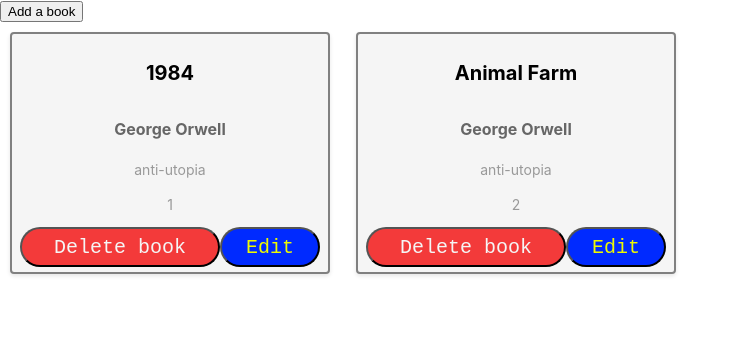
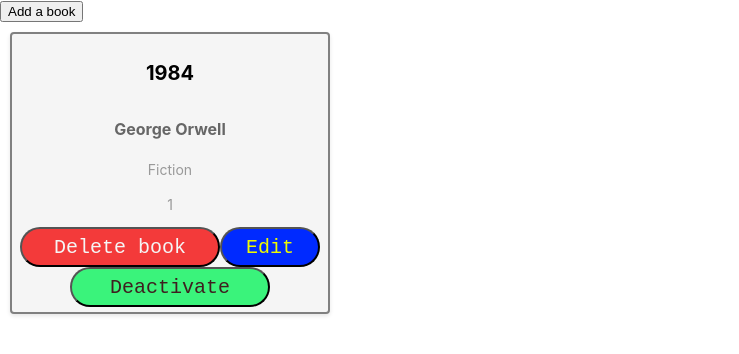
Before and after one commit to Kabadzh0b/Book-storage, a React (Create React App) app in the folder book-storage/: page / in a window 1280 px wide. Shown: the top 354 px of the page, without its empty margins (0-739 px from the left). Built offline with nearby package versions, Linux system fonts and the light colour scheme; data requests are answered from the project's data file; the HTML template or start-up script is replaced by a standard one.

Commit message:
db added, reworked a lot of stuff

```diff
--- a/book-storage/package.json
+++ b/book-storage/package.json
@@ -17,10 +17,12 @@
     "web-vitals": "^2.1.4"
   },
   "scripts": {
+    "dev": "concurrently \"npm run server\" \"npm start\"",
     "start": "react-scripts start",
     "build": "react-scripts build",
     "test": "react-scripts test",
-    "eject": "react-scripts eject"
+    "eject": "react-scripts eject",
+    "server": "json-server -w server/db.json -p 3001"
   },
   "eslintConfig": {
     "extends": [
--- /dev/null
+++ b/book-storage/server/db.json
@@ -0,0 +1,12 @@
+{
+  "booksStorage": [
+    {
+      "bookTitle": "1984",
+      "authorName": "George Orwell",
+      "category": "Fiction",
+      "ISBN": 1,
+      "activate": true,
+      "id": 1
+    }
+  ]
+}
--- a/book-storage/src/App.css
+++ b/book-storage/src/App.css
@@ -49,6 +49,7 @@
 }
 
 .delete-btn{
+    cursor: pointer;
     width: 200px;
     height: 40px;
     font-family: "Avignon Pro", monospace;
@@ -59,6 +60,7 @@
 }
 
 .edit-btn{
+    cursor: pointer;
     width: 100px;
     height: 40px;
     font-family: "Avignon Pro", monospace;
@@ -68,6 +70,30 @@
     color: #eefa01;
 }
 
-.incorrect{
-    border-color: red !important;
+.deactivate-btn{
+    cursor: pointer;
+    width: 200px;
+    height: 40px;
+    font-family: "Avignon Pro", monospace;
+    font-size: 20px;
+    background-color: rgb(58, 243, 123);
+    border-radius: 25px;
+    color: #3f1f1f;
 }
+
+.re-activate-btn{
+    cursor: pointer;
+    width: 200px;
+    height: 40px;
+    font-family: "Avignon Pro", monospace;
+    font-size: 20px;
+    background-color: rgb(236, 252, 17);
+    border-radius: 25px;
+    color: #ff9090;
+}
+
+.btns-container{
+    display: flex;
+    justify-content: center;
+    flex-wrap:wrap;
+}
--- a/book-storage/src/App.tsx
+++ b/book-storage/src/App.tsx
@@ -1,38 +1,40 @@
-import React, {useState} from 'react';
+import React, {useEffect, useState} from 'react';
 import './App.css';
 import {BookList} from "./components/BookList";
 import BookModal from "./components/BookModal/BookModal";
 import {Book} from "./types/Book";
 
+
 function App() {
-    const BaseBookList: Book[] = [{
-        bookTitle: "1984",
-        authorName: "George Orwell",
-        category: "anti-utopia",
-        ISBN: 1,
-    },
-        {
-            bookTitle: "Animal Farm",
-            authorName: "George Orwell",
-            category: "anti-utopia",
-            ISBN: 2,
-        }
-    ];
+
+    const updateList = () => {
+        const BookListURL = 'http://localhost:3001/booksStorage';
+        fetch(BookListURL)
+            .then(response => response.json())
+            .then(data =>
+                setBookList([...data])
+            )
+    }
+
+    useEffect(() => {
+        updateList();
+    }, [])
 
     const [modalActive, setModalActive] = useState(false);
-    const [bookList, setBookList] = useState(BaseBookList);
-    const [editBook, setEditBook] = useState<Book|null>(null);
-
-    const deleteBook = (ISBN: number):void => {
-        setBookList(bookList.filter(book => book.ISBN !== ISBN));
-    }
+    const [bookList, setBookList] = useState<Book[]>([]);
+    const [editBook, setEditBook] = useState<Book | null>(null);
 
     return (
         <div className="App">
-            <button onClick={() => setModalActive(true)}>Add a book</button>
-            <BookList bookList={bookList} deleteBook={deleteBook} setModalActive={setModalActive} setEditBook={setEditBook}></BookList>
+            <button onClick={() => {
+                setModalActive(true)
+            }}>Add a book
+            </button>
+            <BookList bookList={bookList} setModalActive={setModalActive}
+                      setEditBook={setEditBook} updateList={updateList}></BookList>
             <BookModal active={modalActive} setActive={setModalActive} bookList={bookList}
-                       setBookList={setBookList} editBook={editBook} setEditBook={setEditBook}></BookModal>
+                       setBookList={setBookList} editBook={editBook} setEditBook={setEditBook}
+                       updateList={updateList}></BookModal>
         </div>
     );
 }
--- a/book-storage/src/components/BookItem.tsx
+++ b/book-storage/src/components/BookItem.tsx
@@ -1,11 +1,29 @@
 import {Book} from "../types/Book";
 
-export const BookItem = ({book, deleteBook, setModalActive, setEditBook}: {
+export const BookItem = ({book, setModalActive, setEditBook, updateList}: {
     book: Book,
-    deleteBook: (ISBN: number) => void,
     setModalActive: (status: boolean) => void
-    setEditBook: (book:Book) => void
+    setEditBook: (book: Book) => void
+    updateList: () => void
 }) => {
+    const deleteBook = () => {
+        fetch(`http://localhost:3001/booksStorage/${book.id}`, {
+            method: 'DELETE',
+        })
+            .then(() => updateList());
+    }
+
+    const updateActivation = () => {
+        const updatedBook = {...book, activate: !book.activate}
+        fetch(`http://localhost:3001/booksStorage/${book.id}`, {
+            method: 'PUT',
+            headers: {
+                'Content-Type': 'application/json',
+            },
+            body: JSON.stringify(updatedBook),
+        })
+            .then(() => updateList())
+    }
 
     return (
         <div className="book-item-container">
@@ -13,13 +31,20 @@ export const BookItem = ({book, deleteBook, setModalActive, setEditBook}: {
             <h5 className="book-item-author">{book.authorName}</h5>
             <p className="book-item-category">{book.category}</p>
             <p className="book-item-isbn">{book.ISBN}</p>
-            <div>
-                <button className="delete-btn" onClick={() => deleteBook(book.ISBN)}>Delete book</button>
+            <div className="btns-container">
+                <button className="delete-btn" onClick={() => {
+                    deleteBook();
+                }}>Delete book
+                </button>
                 <button className="edit-btn" onClick={() => {
                     setEditBook(book)
                     setModalActive(true)
                 }}>Edit
                 </button>
+                <button className={book.activate ? "deactivate-btn" : "re-activate-btn"} onClick={() => {
+                    updateActivation();
+                }}>{book.activate ? "Deactivate" : "Re-activate"}
+                </button>
             </div>
         </div>
     )
--- a/book-storage/src/components/BookList.tsx
+++ b/book-storage/src/components/BookList.tsx
@@ -1,17 +1,17 @@
 import {Book} from "../types/Book";
 import {BookItem} from "./BookItem";
 
-export const BookList = ({bookList, deleteBook, setModalActive, setEditBook}: {
+export const BookList = ({bookList, setModalActive, setEditBook, updateList}: {
     bookList: Book[],
-    deleteBook: (ISBN: number) => void,
     setModalActive: (status: boolean) => void
     setEditBook: (book:Book) => void
+    updateList: () => void
 }) => {
 
     return (
         <div className="Book-List">
             {bookList.map((book) => (
-                <BookItem deleteBook={deleteBook} key={book.ISBN} book={book} setModalActive={setModalActive} setEditBook={setEditBook}></BookItem>
+                <BookItem key={book.id} book={book} setModalActive={setModalActive} setEditBook={setEditBook} updateList={updateList}></BookItem>
             ))}
         </div>
     )
--- a/book-storage/src/components/BookModal/BookModal.css
+++ b/book-storage/src/components/BookModal/BookModal.css
@@ -20,3 +20,7 @@
     border-radius: 25px;
     background-color: whitesmoke;
 }
+
+.incorrect{
+    border-color: red !important;
+}
--- a/book-storage/src/components/BookModal/BookModal.tsx
+++ b/book-storage/src/components/BookModal/BookModal.tsx
@@ -2,13 +2,15 @@ import React, {useEffect, useState} from "react";
 import "./BookModal.css";
 import {Book} from "../../types/Book";
 
-const BookModal = ({active, setActive, bookList, setBookList, editBook = null, setEditBook}: {
+
+const BookModal = ({active, setActive, bookList, setBookList, editBook = null, setEditBook, updateList}: {
     active: boolean,
     setActive: (status: boolean) => void,
     bookList: Book[],
     setBookList: (bookList: Book[]) => void,
     editBook: Book | null,
-    setEditBook: (book: Book | null) => void
+    setEditBook: (book: Book | null) => void,
+    updateList: () => void,
 }) => {
     const [bookTitle, setBookTitle] = useState("");
     const [authorName, setAuthorName] = useState("");
@@ -51,13 +53,13 @@ const BookModal = ({active, setActive, bookList, setBookList, editBook = null, s
         if (bookTitle.trim() === "") {
             setBookTitleCorrect(false);
         } else if (authorName.trim() === "" || !isNaN(Number(authorName))) {
-            if(!bookTitleCorrect) setBookTitleCorrect(true);
+            if (!bookTitleCorrect) setBookTitleCorrect(true);
             setAuthorNameCorrect(false);
         } else if (category === "") {
-            if(!authorNameCorrect) setAuthorNameCorrect(true);
+            if (!authorNameCorrect) setAuthorNameCorrect(true);
             setCategoryCorrect(false);
         } else if (ISBN === "" || ISBNs.includes(Number(ISBN))) {
-            if(!categoryCorrect) setCategoryCorrect(true);
+            if (!categoryCorrect) setCategoryCorrect(true);
             setISBNCorrect(false);
         } else if (!editBook) {
             const newBook: Book = {
@@ -65,26 +67,48 @@ const BookModal = ({active, setActive, bookList, setBookList, editBook = null, s
                 authorName,
                 category,
                 ISBN: parseInt(ISBN),
+                activate: true
             };
             const newBookList = [...bookList];
             newBookList.push(newBook);
             setBookList(newBookList);
             setActive(false);
+            fetch('http://localhost:3001/booksStorage', {
+                method: 'POST',
+                headers: {
+                    'Content-Type': 'application/json',
+                },
+                body: JSON.stringify(newBook),
+            })
+                .then(()=> updateList())
+                .catch(error => {
+                    console.error('Error:', error);
+                });
         } else {
             const newBook: Book = {
                 bookTitle,
                 authorName,
                 category,
                 ISBN: parseInt(ISBN),
+                activate: true,
+                id: editBook.id,
             };
-            const newBookList = [...bookList];
-            setBookList(newBookList.map((book) => {
-                if (book.ISBN === editBook.ISBN) return newBook;
-                return book;
-            }))
-            setEditBook(null);
-            clearAll();
-            setActive(false);
+            fetch(`http://localhost:3001/booksStorage/${editBook.id}`, {
+                method: 'PUT',
+                headers: {
+                    'Content-Type': 'application/json',
+                },
+                body: JSON.stringify(newBook),
+            })
+                .then(() => {
+                    updateList();
+                    setEditBook(null);
+                    clearAll();
+                    setActive(false);
+                })
+                .catch(error => {
+                    console.error('Error:', error);
+                });
         }
     };
 
--- a/book-storage/src/types/Book.ts
+++ b/book-storage/src/types/Book.ts
@@ -3,4 +3,6 @@ export interface Book{
     authorName:string,
     category:string,
     ISBN:number,
+    activate:boolean,
+    id?:number,
 }
```
